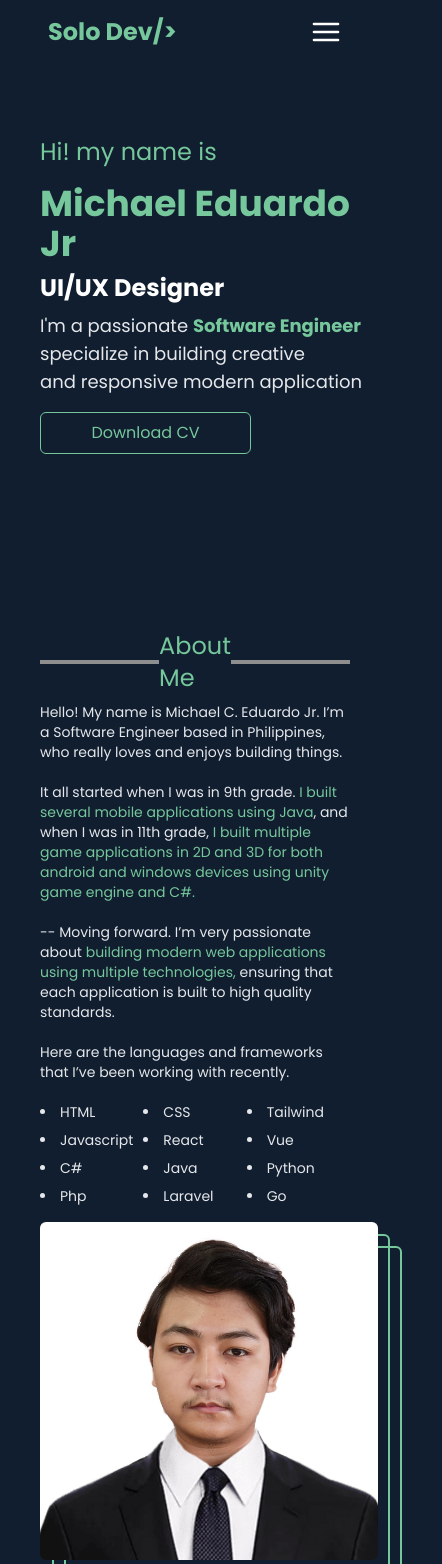
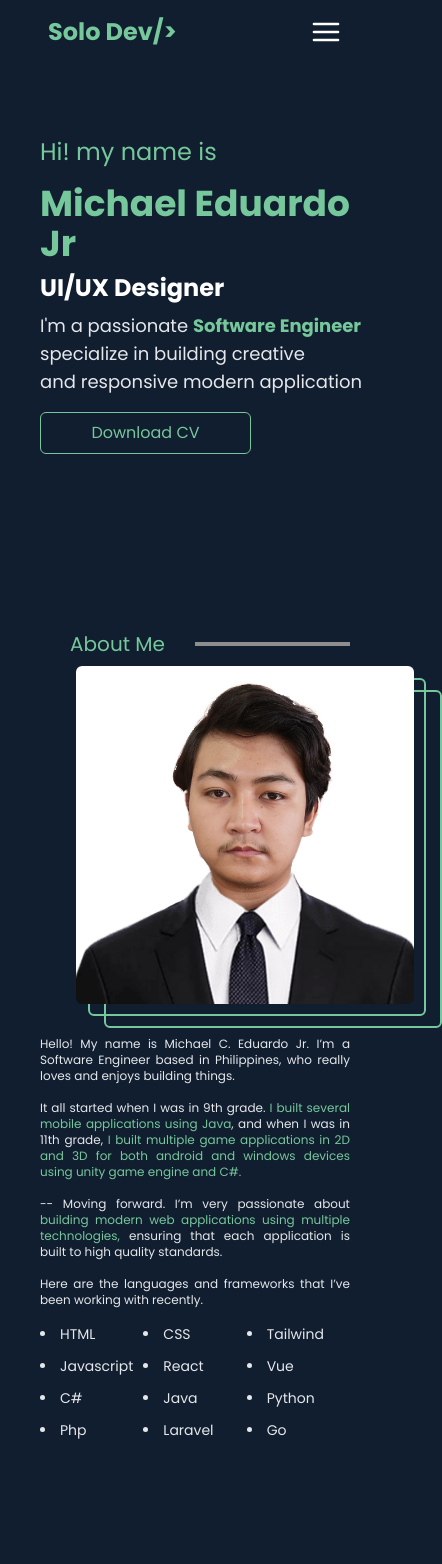
Before and after one commit to minimike022/portfolio-fe, a Vue app: page / in a window 390 px wide. Shown: the top 1564 px of the page, 442 px wide, since content can reach past the window. Built offline with nearby package versions, Linux system fonts and the light colour scheme.

Commit message:
fixing responsiveness issues

```diff
--- a/src/layouts/about/AboutUs.vue
+++ b/src/layouts/about/AboutUs.vue
@@ -3,18 +3,25 @@
 <template>
     <!-- Anchor -->
     <div id="about" class="h-10"></div>
-    <div class="mb-12 mx-10 md:mt-[11dvh] md:flex md:mx-[33dvh]">
+    <div class="mb-12 mx-10 md:mt-[11dvh] md:flex md:mx-[33dvh] relative">
         <!-- Contents -->
         <div class="w-auto md:w-[80dvh] text-white">
-            <div class="flex justify-between items-center">
-                <div class="w-[25dvh] h-[.4dvh] bg-[#8E8E8E]"></div>
-                <div class="w-auto">
-                    <h1 class="text-primary text-2xl md:text-3xl">About Me</h1>
+            <div class="flex items-center">
+                    <div class="w-full flex justify-center">
+                        <h1 class="text-primary text-xl md:text-3xl">About Me</h1>
+                    </div>
+                    <div class="w-full h-[.4dvh] bg-[#8E8E8E]"></div>
+
+            </div>
+            <div class="mt-2 mb-8 md:ml-6 w-[40dvh] h-[40dvh] relative md:absolute md:top-0 md:right-0">
+                <div class="absolute w-[40dvh] h-[40dvh] border-2 border-primary top-6 left-16 -z-10 rounded-md"></div>
+                <div class="absolute w-[40dvh] h-[40dvh] border-2 border-primary top-3 left-12 -z-10 rounded-md"></div>
+                <div class="absolute top-0 left-9 w-[40dvh] h-[40dvh]">
+                    <img src="/src/assets/profilePhoto/profile.jpg" alt="" class="rounded-md">
                 </div>
-                <div class="w-[25dvh] h-[.4dvh] bg-[#8E8E8E]"></div>
             </div>
             <div>
-                <p class=" text-gray-200 mt-2 text-sm md:text-base">
+                <p class=" text-gray-200 mt-2 text-xs text-justify md:text-base">
                     Hello! My name is Michael C. Eduardo Jr. I’m a Software Engineer based in Philippines, who really
                     loves and enjoys
                     building things.
@@ -30,7 +37,7 @@
                     </span> ensuring that each application is built to high quality standards.
                     <br><br>Here are the languages and frameworks that I’ve been working with recently.
                     <br><br>
-                <div class="grid grid-cols-3 gap-y-2 text-sm">
+                <div class="grid grid-cols-3 gap-y-3 text-sm">
                     <li>HTML</li>
                     <li>CSS</li>
                     <li>Tailwind</li>
@@ -47,12 +54,6 @@
                 </p>
             </div>
         </div>
-        <div class="my-4 md:ml-6 w-[40dvh] h-[40dvh] relative">
-            <div class="absolute w-[40dvh] h-[40dvh] border-2 border-primary top-6 left-6 -z-10 rounded-md"></div>
-            <div class="absolute w-[40dvh] h-[40dvh] border-2 border-primary top-3 left-3 -z-10 rounded-md"></div>
-            <div class="absolute top-0 left-0 w-[40dvh] h-[40dvh]">
-                <img src="/src/assets/profilePhoto/profile.jpg" alt="" class="rounded-md">
-            </div>
-        </div>
+
     </div>
 </template>
```
Also changed, not shown: src/layouts/projects/Projects.vue (+6 -3 lines).
